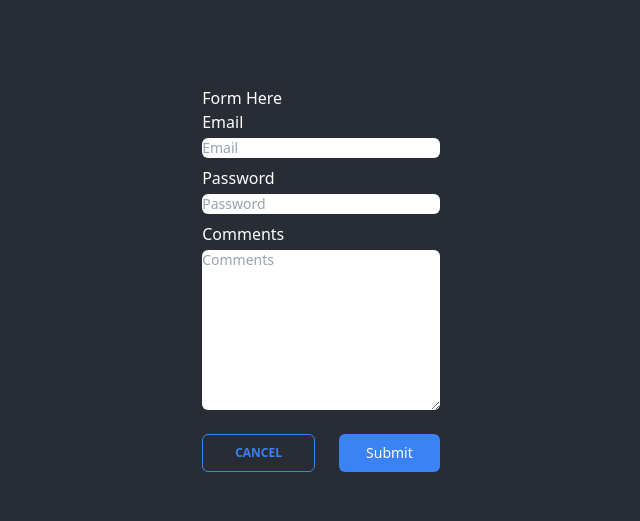
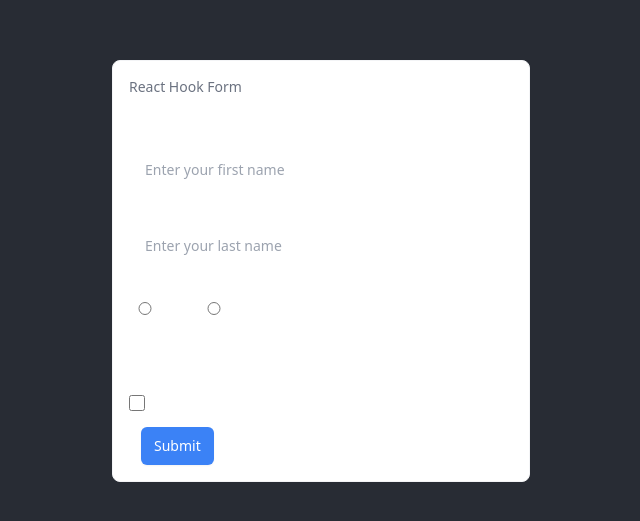
Before and after one commit to Junaid083/dynamic-react-hook-form, a React (Create React App) app: page / in a window 1280 px wide. Shown: the part 121-642 px from the top of the page, without its empty margins (319-959 px from the left). Built offline with nearby package versions, Linux system fonts and the light colour scheme.

Commit message:
FOrm COmponent  Updated

```diff
--- a/src/componenet/Form.jsx
+++ b/src/componenet/Form.jsx
@@ -1,123 +1,159 @@
 import React from "react";
+import Widget from "./Widget";
 import { useForm, Controller } from "react-hook-form";
 
 const Form = () => {
-  const {
-    control,
-    handleSubmit,
-    formState: { errors },
-  } = useForm({
-    mode: "onChange",
-  });
-  const validationRules = {
-    email: {
-      required: "Product Name is required",
+  const { control, handleSubmit } = useForm();
+  const dynamicForm = {
+    firstName: {
+      label: "First Name",
+      type: "text",
+      placeholder: "Enter your first name",
+      defaultValue: "",
+      rules: {
+        required: true,
       },
-    Password: {
-      required: "Password is required",
     },
-    Comments: {
-      required: "Comments is required",
+    lastName: {
+      label: "Last Name",
+      type: "text",
+      placeholder: "Enter your last name",
+      defaultValue: "",
+      rules: {
+        required: true,
+      },
+    },
+    gender: {
+      label: "Gender",
+      type: "radio",
+      options: ["male", "female"],
+      defaultValue: "",
+      rules: {
+        required: true,
+      },
+    },
+    profession: {
+      label: "Profession",
+      type: "dropdown",
+      options: ["Front-end Developer", "Back-end Developer", "Devops Engineer"],
+      defaultValue: "",
+      rules: {
+        required: true,
+      },
+    },
+    agree: {
+      type: "checkbox",
+      label: "",
+      checkboxLabel: "I hereby agree to the terms.",
+      defaultValue: false,
+      rules: {
+        required: true,
+      },
     },
   };
-  const onSubmit = async (data) => {
-    console.log("Data", data);
+
+  const onSubmit = (data) => {
+    console.log(data);
   };
+
+  const Input = ({ value, onChange, type, options, ...rest }) => {
+    switch (type) {
+      case "text":
         return (
-    <>
-      <h1>Form Here</h1>
-      <form onSubmit={handleSubmit(onSubmit)} method="POST">
+          <input
+            className={`form-input block w-96 h-10 px-4 mt-1 mb-2 border-gray-300 bg-white dark:bg-gray-800 dark:border-gray-700 flex-grow-1 focus:border-blue-500 focus:ring-0 sm:text-sm rounded-md `}
+            type="text"
+            value={value}
+            onChange={onChange}
+            {...rest}
+          />
+        );
+      case "radio":
+        return options.map((option, index) => (
+          <label className="px-2" key={index}>
+            <input
+              className="w-4 h-4text-blue-600 border-gray-300 form-radio focus:ring-blue-500"
+              type="radio"
+              value={option}
+              checked={value === option}
+              onChange={(e) => onChange(e.target.value)}
+              {...rest}
+            />
+            {option}
+          </label>
+        ));
+      case "dropdown":
+        return (
+          <select
+            className={`block w-full h-8 mb-4 border-gray-300 bg-white dark:bg-gray-800 dark:border-gray-700 form-select focus:ring-blue-500 focus:border-blue-500 focus:ring-0 sm:text-sm rounded-md`}
+            value={value}
+            onChange={(e) => onChange(e.target.value)}
+            {...rest}
+          >
+            <option value="">Select an option</option>
+            {options.map((option, index) => (
+              <option key={index} value={option}>
+                {option}
+              </option>
+            ))}
+          </select>
+        );
+      case "checkbox":
+        return (
+          <label>
+            <input
+              type="checkbox"
+              checked={value}
+              className="w-4 h-4 mb-4 text-blue-600 border-gray-300 rounded form-checkbox focus:ring-blue-500"
+              onChange={(e) => onChange(e.target.checked)}
+              {...rest}
+            />
+            {rest.checkboxLabel}
+          </label>
+        );
+      default:
+        return null;
+    }
+  };
+
+  const formInputs = Object.keys(dynamicForm).map((e) => {
+    const { rules, defaultValue, label, type, options } = dynamicForm[e];
+
+    return (
+      <section key={e}>
+        <label>{label}</label>
         <Controller
-          name="Email"
+          name={e}
           control={control}
-          rules={validationRules.email}
+          rules={rules}
+          defaultValue={defaultValue}
           render={({ field }) => (
-            <>
-              {/* <Label left="text-left">Email</Label> */}
-              <lable left="text-left">Email</lable>
-
-              <input
-                placeholder="Email"
-                type="email"
+            <div>
+              <Input
+                type={type}
+                options={options}
                 {...field}
-                value={field.value || ""}
-                className={`form-input block w-full mt-1 mb-2 border-gray-300 bg-white dark:bg-gray-800 dark:border-gray-700 flex-grow-1 focus:border-blue-500 focus:ring-0 sm:text-sm rounded-md ${
-                  errors.email ? "border-red-500" : ""
-                }`}
+                {...dynamicForm[e]}
               />
-              {errors.email && (
-                <span className="text-red-500 text-sm">Email is required </span>
-              )}
-            </>
+            </div>
           )}
         />
-        <Controller
-          name="Password"
-          control={control}
-          rules={validationRules.Password}
-          render={({ field }) => (
-            <>
-              <lable left="text-left">Password</lable>
-              <input
-                placeholder="Password"
-                type="password"
-                {...field}
-                value={field.value || ""}
-                className={`form-input block w-full mt-1 mb-2 border-gray-300 bg-white dark:bg-gray-800 dark:border-gray-700 flex-grow-1 focus:border-blue-500 focus:ring-0 sm:text-sm rounded-md ${
-                  errors.Password ? "border-red-500" : ""
-                }`}
-              />
-              {errors.Password && (
-                <span className="text-red-500 text-sm">
-                  Password is required
-                </span>
-              )}
-            </>
-          )}
-        />
+      </section>
+    );
+  });
 
-        <Controller
-          name="Comments"
-          control={control}
-          rules={validationRules.Comments}
-          render={({ field }) => (
-            <>
-              <lable left="text-left">Comments</lable>
-              <textarea
-                placeholder="Comments"
-                // type="text"
-                {...field}
-                className={`form-input block w-full h-40 mt-1 mb-2 border-gray-300 bg-white dark:bg-gray-800 dark:border-gray-700 flex-grow-1 focus:border-blue-500 focus:ring-0 sm:text-sm rounded-md ${
-                  errors.description ? "border-red-500" : ""
-                }`}
-              />
-              {errors.Comments && (
-                <span className="text-red-500 text-sm">
-                  Comments are required
-                </span>
-              )}
-            </>
-          )}
-        />
-
-        <div className="mt-5 sm:mt-6 sm:grid sm:grid-cols-2 sm:gap-3 sm:grid-flow-row-dense">
+  return (
+    <Widget title="React Hook Form" description={<span></span>}>
+      <form onSubmit={handleSubmit(onSubmit)}>
+        {formInputs}
         <button
-            type="button"
-            className="px-8 py-2 text-xs font-bold text-blue-500 dark:text-white uppercase bg-transparent dark:hover:bg-gray-800 border border-blue-500 dark:border-white hover:text-blue-700 dark:hover:text-white hover:border-blue-700 dark:hover:border-white rounded-md"
-            // onClick={() => closeModel(false)}
-          >
-            Cancel
-          </button>
-
-          <button
+          type="submit"
           className="inline-flex justify-center px-3 py-2 ml-3 text-sm font-medium text-white bg-blue-500 border border-transparent shadow-sm rounded-md hover:bg-blue-600 focus:outline-none focus:ring-2 focus:ring-offset-2 focus:ring-blue-500"
-            // disabled={isLoading}
         >
           Submit
         </button>
-        </div>
       </form>
-    </>
+    </Widget>
   );
 };
 
```
Lines whose indentation alone changed are shown as unchanged.
